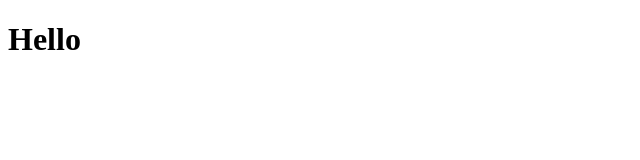
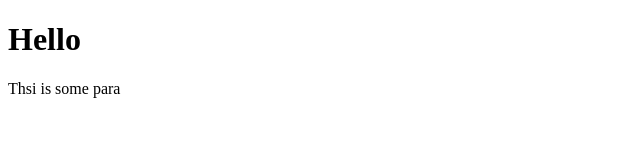
Before and after one commit to Haiderkhattak252/module2-solution, a plain HTML site: page index.html in a window 1280 px wide. Shown: the whole page, without its empty margins (0-640 px from the left). Drawn offline with Linux system fonts and the light colour scheme.

Commit message:
para test added

```diff
--- a/index.html
+++ b/index.html
@@ -5,5 +5,6 @@
 </head>
 <body>
 <h1>Hello</h1>
+<p>Thsi is some para</p>
 </body>
 </html>
```
